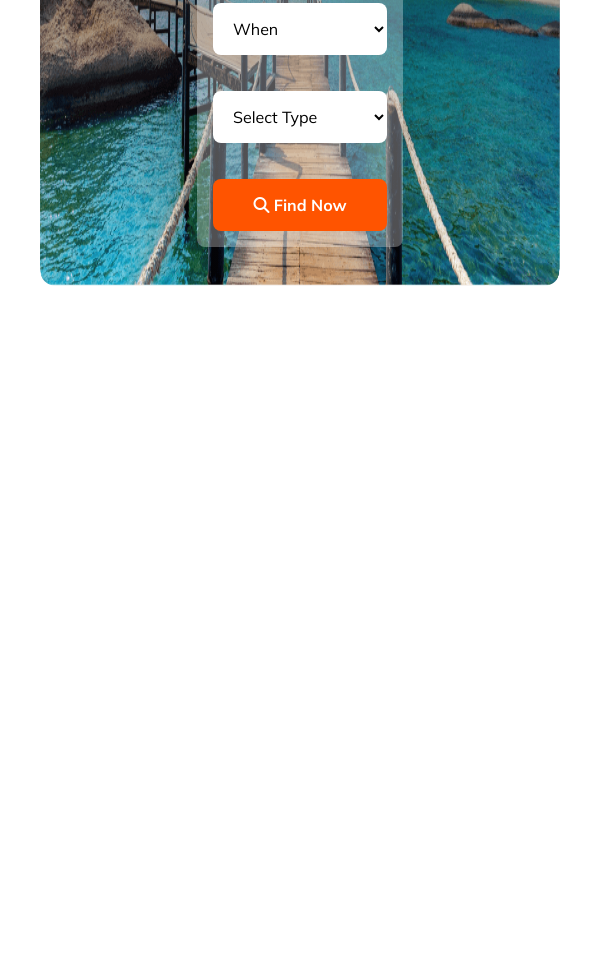
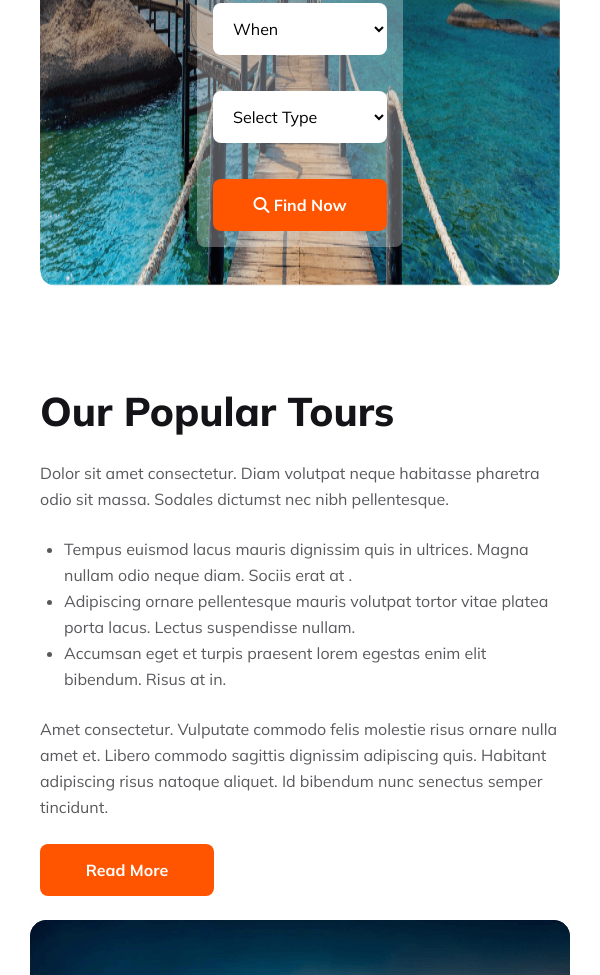
Before and after one commit to engrnazrulislam/b8-reset-a2, a plain HTML site: page index.html in a window 600 px wide. Shown: the part 568-1543 px from the top of the page. Before the commit the page ends 894 px from the top, so only its background shows below. Drawn offline with Linux system fonts and the light colour scheme.

Commit message:
Our Tour Plan Section Completed

```diff
--- a/index.html
+++ b/index.html
@@ -46,6 +46,23 @@
                 </form>
             </div>
         </section>
+        <section class="popularTourSection">
+            <div class="popularDescription">
+                <h3>Our Popular Tours</h3>
+                <p>Dolor sit amet consectetur. Diam volutpat neque habitasse pharetra odio sit massa. Sodales dictumst nec nibh pellentesque.</p>
+                <ul>
+                    <li>Tempus euismod lacus mauris dignissim quis in ultrices. Magna nullam odio neque diam. Sociis erat at .</li>
+                    <li>Adipiscing ornare pellentesque mauris volutpat tortor vitae platea porta lacus. Lectus suspendisse nullam.</li>
+                    <li> Accumsan eget et turpis praesent lorem egestas enim elit bibendum. Risus at in.</li>
+                </ul>
+                <p>Amet consectetur. Vulputate commodo felis molestie risus
+                    ornare nulla amet et. Libero commodo sagittis dignissim adipiscing quis. Habitant adipiscing risus natoque aliquet. Id bibendum nunc senectus semper tincidunt. </p>
+                <button type="button" class="btn-primary">Read More</button>
+            </div>
+            <div class="popularImg">
+                <img src="images/Rectangle 4.png" alt="">
+            </div>
+        </section>
     </main>
 </body>
 </html>
--- a/styles/styles.css
+++ b/styles/styles.css
@@ -116,7 +116,9 @@ nav {
     gap: 1.5rem;
 }
 
-#whereGo, #when, #selectType {
+#whereGo,
+#when,
+#selectType {
     width: 10.875rem;
     height: 3.25rem;
     border-radius: 8px;
@@ -126,6 +128,7 @@ nav {
     font-size: 1rem;
     font-weight: 400;
 }
+
 .bannerText {
     text-align: center;
 }
@@ -148,13 +151,47 @@ nav {
 
 }
 
+/* Our Popular Tour Section */
+.popularTourSection {
+    margin-top: 6.25rem;
+    display: flex;
+    justify-content: center;
+    gap:24px;
+}
+
+.popularDescription>h3 {
+    color: #131318;
+    font-size: 2.5rem;
+    font-weight: 800;
+}
+
+.popularDescription>p,
+li {
+    color: rgba(19, 19, 24, 0.70);
+    font-size: 1rem;
+    font-weight: 400;
+    line-height: 1.625rem;
+}
+.popularDescription>p{
+    margin-top: 1.5rem;
+    margin-bottom: 1.5rem;
+    width: 36rem;
+}
+.popularDescription>ul{
+    width: 32.81rem;
+    padding-left:1.5rem;
+}
+.popularImg{
+    width:33.75rem;
+}
 /* Responsive Style Section */
 /* Mobile Device Responsive */
 @media only screen and (min-width: 0px) and (max-width:600px) {
-    body{
-        width:100%;
-        padding:2rem;
+    body {
+        width: 100%;
+        padding: 2rem;
     }
+
     .natural {
         font-size: 1.3rem;
     }
@@ -183,11 +220,11 @@ nav {
 
     /* Banner Responsive */
     .bannerSectionContainer {
-        height:40rem;
+        height: 40rem;
     }
 
     .bannerText>h1 {
-        font-size:5vw;
+        font-size: 5vw;
     }
 
     .bannerObject form {
@@ -199,14 +236,18 @@ nav {
     .bannerText>p {
         width: fit-content;
     }
+    .popularTourSection{
+        flex-direction: column;
+    }
 }
 
 /* Tablet device Responsive */
 @media only screen and (min-width:600px) and (max-width:992px) {
-    body{
-        width:100%;
-        padding:2.5rem;
+    body {
+        width: 100%;
+        padding: 2.5rem;
     }
+
     .natural {
         font-size: 1.3rem;
     }
@@ -218,16 +259,9 @@ nav {
     nav {
         flex-direction: column;
     }
+
     .bannerSectionContainer {
-        height:40rem;
-    }
-    .bannerObject form {
-        flex-direction: column;
-        align-items: center;
-        gap: 0.5rem;
-    }
-    .bannerText>h1 {
-        font-size:5vw;
+        height: 40rem;
     }
 
     .bannerObject form {
@@ -235,4 +269,27 @@ nav {
         align-items: center;
         gap: 0.5rem;
     }
+
+    .bannerText>h1 {
+        font-size: 5vw;
+    }
+
+    .bannerObject form {
+        flex-direction: column;
+        align-items: center;
+        gap: 0.5rem;
+    }
+    .popularTourSection{
+        flex-direction: column;
+        align-items: center;
+    }
+    .popularDescription>p{
+        width: 100%;
+    }
+    .popularDescription>ul{
+        width: 100%;
+    }
+    .popularImg{
+        width:max-content;
+    }
 }
```
